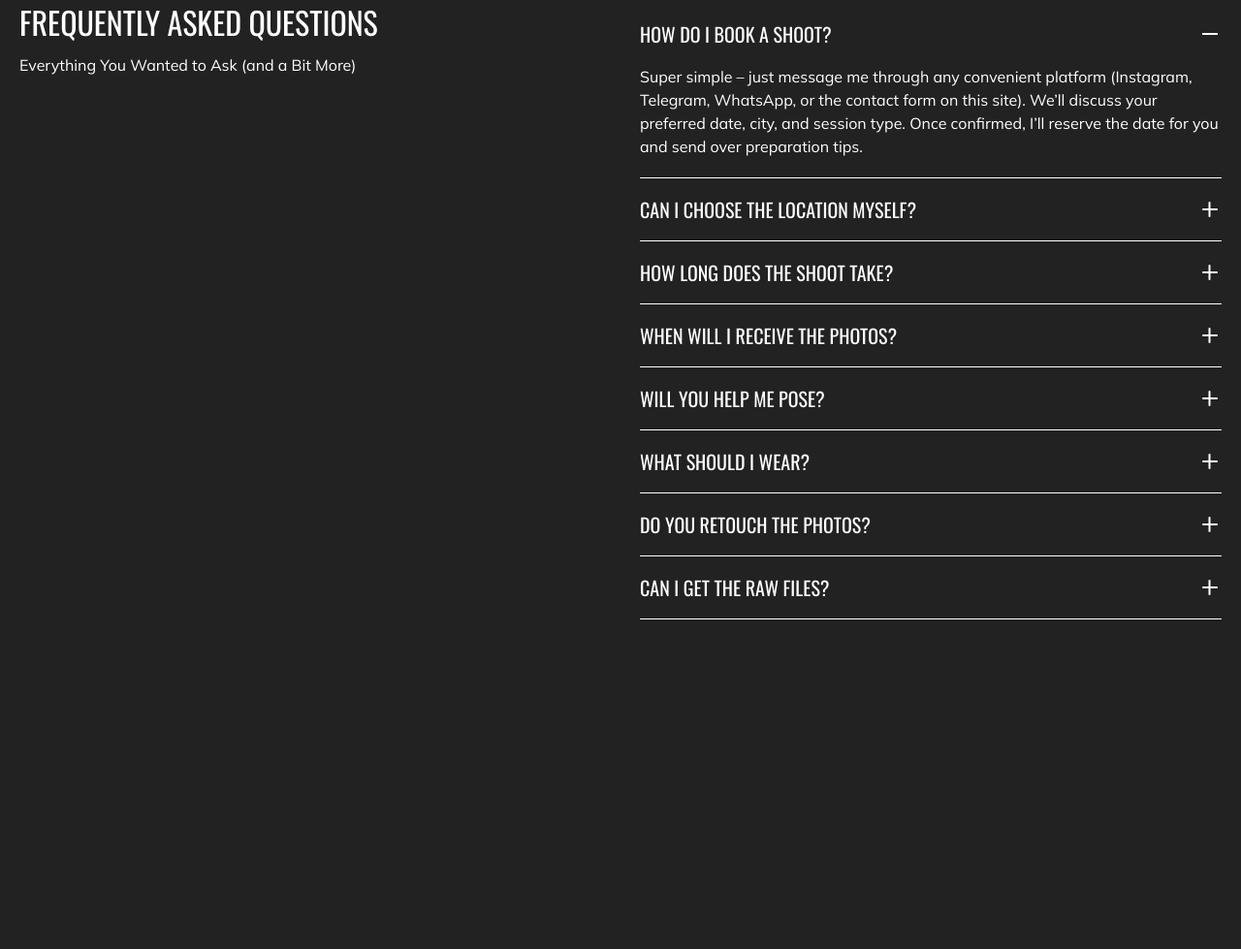
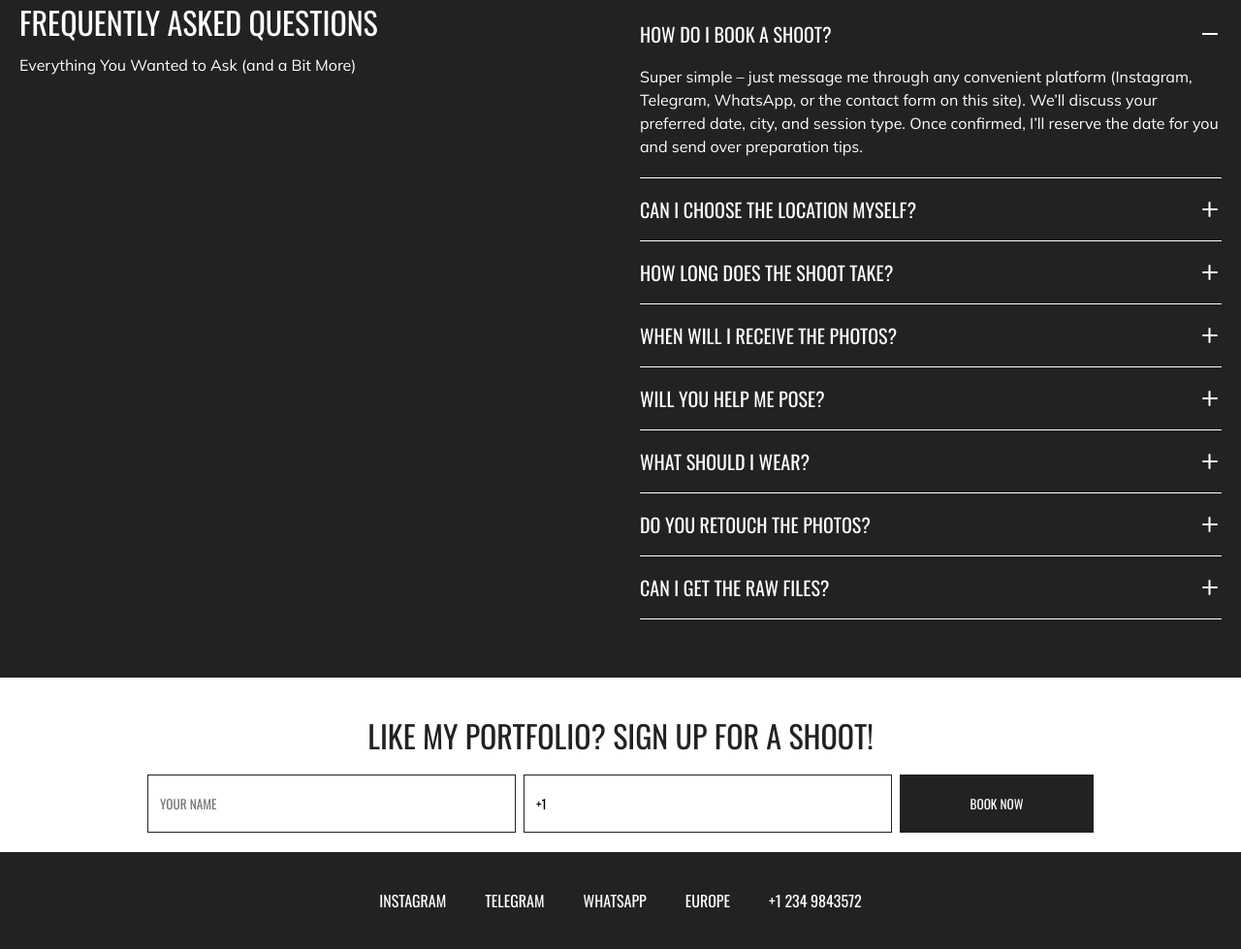
Before and after one commit to thisvolwebnik/portfolio, a website built with Vite: page index.html in a window 1280 px wide. Shown: the part 4635-5614 px from the top of the page at 97% size. Before the commit the page ends 5334 px from the top, so only its background shows below. Built offline with nearby package versions, Linux system fonts and the light colour scheme.

Commit message:
feat: add HTML markup and SCSS styles for the footer section

```diff
--- a/index.html
+++ b/index.html
@@ -4,23 +4,9 @@
     <meta charset="UTF-8" />
     <link rel="icon" type="image/svg+xml" href="/vite.svg" />
     <meta name="viewport" content="width=device-width, initial-scale=1.0" />
-    <link
-      rel="apple-touch-icon"
-      sizes="180x180"
-      href="/favicon/apple-touch-icon.png"
-    />
-    <link
-      rel="icon"
-      type="image/png"
-      sizes="32x32"
-      href="/favicon/favicon-32x32.png"
-    />
-    <link
-      rel="icon"
-      type="image/png"
-      sizes="16x16"
-      href="/favicon/favicon-16x16.png"
-    />
+    <link rel="apple-touch-icon" sizes="180x180" href="/favicon/apple-touch-icon.png" />
+    <link rel="icon" type="image/png" sizes="32x32" href="/favicon/favicon-32x32.png" />
+    <link rel="icon" type="image/png" sizes="16x16" href="/favicon/favicon-16x16.png" />
     <link rel="manifest" href="/favicon/site.webmanifest" />
     <title>Portfolio | Professional photographer</title>
   </head>
@@ -53,11 +39,7 @@
             </ul>
           </nav>
         </div>
-        <button
-          class="header__burger-menu burger-menu"
-          type="submit"
-          data-js-header-burger-button
-        >
+        <button class="header__burger-menu burger-menu" type="submit" data-js-header-burger-button>
           <span class="burger-menu__line"></span>
           <span class="burger-menu__line"></span>
         </button>
@@ -86,9 +68,7 @@
                 </dl>
               </div>
               <h1 class="hero__title">Professional photographer</h1>
-              <p class="hero__subtitle h3">
-                Capture the Moment. Tell Your Story.
-              </p>
+              <p class="hero__subtitle h3">Capture the Moment. Tell Your Story.</p>
               <a class="hero__scroll-down hidden-mobile" href="#">
                 <span>Scroll down</span>
                 <span class="icon icon--arrow-down"></span>
@@ -112,8 +92,7 @@
                 loading="lazy"
               />
               <p class="hero__description">
-                Hi! I’m Vera, a photographer. For me, photography is more than
-                just an image.
+                Hi! I’m Vera, a photographer. For me, photography is more than just an image.
               </p>
             </div>
           </div>
@@ -135,10 +114,9 @@
                 <h2 class="about__card-title">About me</h2>
                 <div class="about__card-description">
                   <p>
-                    Hi! I’m Vera, a photographer with 5 years of experience. For
-                    me, photography is more than just an image. It’s a way to
-                    feel the moment, capture the atmosphere, and freeze time. I
-                    work with people, stories, and emotions.
+                    Hi! I’m Vera, a photographer with 5 years of experience. For me, photography is
+                    more than just an image. It’s a way to feel the moment, capture the atmosphere,
+                    and freeze time. I work with people, stories, and emotions.
                   </p>
                 </div>
               </div>
@@ -154,10 +132,9 @@
               />
               <div class="about__card-description">
                 <p>
-                  I shoot all across Europe. I love natural light, genuine
-                  emotions, and beautiful details. Each shot is a small piece of
-                  art. My goal is to create timeless images that tell your
-                  unique story.
+                  I shoot all across Europe. I love natural light, genuine emotions, and beautiful
+                  details. Each shot is a small piece of art. My goal is to create timeless images
+                  that tell your unique story.
                 </p>
               </div>
             </div>
@@ -328,8 +305,8 @@
             <h2 class="pricing__title">Packages & Pricing</h2>
             <div class="pricing__description">
               <p>
-                Choose the package that suits your story. All options are
-                customizable to your needs.
+                Choose the package that suits your story. All options are customizable to your
+                needs.
               </p>
             </div>
           </header>
@@ -352,11 +329,7 @@
                     <div class="card__description">
                       <p>For short sessions and quick results</p>
                     </div>
-                    <button
-                      class="card__button button"
-                      type="button"
-                      data-js-pricing-button
-                    >
+                    <button class="card__button button" type="button" data-js-pricing-button>
                       Book now
                     </button>
                   </div>
@@ -381,11 +354,7 @@
                     <div class="card__description">
                       <p>Perfect for couples, portraits, or lifestyle</p>
                     </div>
-                    <button
-                      class="card__button button"
-                      type="button"
-                      data-js-pricing-button
-                    >
+                    <button class="card__button button" type="button" data-js-pricing-button>
                       Book now
                     </button>
                   </div>
@@ -402,9 +371,7 @@
                       <li class="card__item">Online gallery + backup link</li>
                       <li class="card__item">Custom route planning</li>
                       <li class="card__item">Moodboard and styling help</li>
-                      <li class="card__item">
-                        Includes breaks and travel time
-                      </li>
+                      <li class="card__item">Includes breaks and travel time</li>
                       <li class="card__item">Delivery within 14 days</li>
                     </ul>
                     <p class="card__price h4">€450</p>
@@ -413,11 +380,7 @@
                     <div class="card__description">
                       <p>For when you want to capture everything</p>
                     </div>
-                    <button
-                      class="card__button button"
-                      type="button"
-                      data-js-pricing-button
-                    >
+                    <button class="card__button button" type="button" data-js-pricing-button>
                       Book now
                     </button>
                   </div>
@@ -430,9 +393,7 @@
                     <ul class="card__list">
                       <li class="card__item">Up to 8 hours of shooting</li>
                       <li class="card__item">All key moments covered</li>
-                      <li class="card__item">
-                        250+ artistically edited photos
-                      </li>
+                      <li class="card__item">250+ artistically edited photos</li>
                       <li class="card__item">Custom timeline planning</li>
                       <li class="card__item">Online gallery + USB drive</li>
                       <li class="card__item">Delivery within 21 days</li>
@@ -445,11 +406,7 @@
                     <div class="card__description">
                       <p>Full-day or partial wedding coverage</p>
                     </div>
-                    <button
-                      class="card__button button"
-                      type="button"
-                      data-js-pricing-button
-                    >
+                    <button class="card__button button" type="button" data-js-pricing-button>
                       Book now
                     </button>
                   </div>
@@ -478,19 +435,16 @@
               </button>
               <div class="accordion__content" data-js-accordion-content>
                 <p class="accordion__description">
-                  Super simple – just message me through any convenient platform
-                  (Instagram, Telegram, WhatsApp, or the contact form on this
-                  site). We’ll discuss your preferred date, city, and session
-                  type. Once confirmed, I’ll reserve the date for you and send
-                  over preparation tips.
+                  Super simple – just message me through any convenient platform (Instagram,
+                  Telegram, WhatsApp, or the contact form on this site). We’ll discuss your
+                  preferred date, city, and session type. Once confirmed, I’ll reserve the date for
+                  you and send over preparation tips.
                 </p>
               </div>
             </div>
             <div class="accordion__item" data-js-accordion-item>
               <button class="accordion__button" data-js-accordion-button>
-                <h3 class="accordion__title">
-                  Can I choose the location myself?
-                </h3>
+                <h3 class="accordion__title">Can I choose the location myself?</h3>
                 <div class="accordion__action">
                   <span class="accordion__action-line"></span>
                   <span class="accordion__action-line"></span>
@@ -498,10 +452,9 @@
               </button>
               <div class="accordion__content" data-js-accordion-content>
                 <p class="accordion__description">
-                  Absolutely! If there’s a special place you love or have in
-                  mind — I’m happy to shoot there. If you’re unsure, I can
-                  suggest beautiful spots with great lighting and atmosphere,
-                  tailored to your vision and mood.
+                  Absolutely! If there’s a special place you love or have in mind — I’m happy to
+                  shoot there. If you’re unsure, I can suggest beautiful spots with great lighting
+                  and atmosphere, tailored to your vision and mood.
                 </p>
               </div>
             </div>
@@ -515,18 +468,15 @@
               </button>
               <div class="accordion__content" data-js-accordion-content>
                 <p class="accordion__description">
-                  That depends on the package you choose. On average, sessions
-                  last from 1 to 4 hours. We’ll plan the pace and type of shoot
-                  together — from relaxed city strolls and love stories to more
-                  dynamic or editorial sessions..
+                  That depends on the package you choose. On average, sessions last from 1 to 4
+                  hours. We’ll plan the pace and type of shoot together — from relaxed city strolls
+                  and love stories to more dynamic or editorial sessions..
                 </p>
               </div>
             </div>
             <div class="accordion__item" data-js-accordion-item>
               <button class="accordion__button" data-js-accordion-button>
-                <h3 class="accordion__title">
-                  When will I receive the photos?
-                </h3>
+                <h3 class="accordion__title">When will I receive the photos?</h3>
                 <div class="accordion__action">
                   <span class="accordion__action-line"></span>
                   <span class="accordion__action-line"></span>
@@ -534,10 +484,9 @@
               </button>
               <div class="accordion__content" data-js-accordion-content>
                 <p class="accordion__description">
-                  You’ll receive your edited photos within 7–14 days. For event
-                  and wedding sessions — up to 30 days. I deliver them in a
-                  stylish online gallery, where you can download them in full
-                  quality or easily share with friends and family.
+                  You’ll receive your edited photos within 7–14 days. For event and wedding sessions
+                  — up to 30 days. I deliver them in a stylish online gallery, where you can
+                  download them in full quality or easily share with friends and family.
                 </p>
               </div>
             </div>
@@ -551,11 +500,10 @@
               </button>
               <div class="accordion__content" data-js-accordion-content>
                 <p class="accordion__description">
-                  Definitely! I’ll guide you gently throughout the session —
-                  where to look, how to move, how to relax. The goal is to make
-                  you feel comfortable and natural. My approach is relaxed, and
-                  I’ll never force awkward poses. The result? Real, expressive,
-                  and beautiful photos.
+                  Definitely! I’ll guide you gently throughout the session — where to look, how to
+                  move, how to relax. The goal is to make you feel comfortable and natural. My
+                  approach is relaxed, and I’ll never force awkward poses. The result? Real,
+                  expressive, and beautiful photos.
                 </p>
               </div>
             </div>
@@ -569,11 +517,10 @@
               </button>
               <div class="accordion__content" data-js-accordion-content>
                 <p class="accordion__description">
-                  After booking, I’ll send you a style guide with suggestions
-                  for colors, textures, and combinations. The most important
-                  thing is that you feel confident in your outfit. I’m also
-                  happy to help you coordinate looks or plan something cohesive
-                  for couples or groups.
+                  After booking, I’ll send you a style guide with suggestions for colors, textures,
+                  and combinations. The most important thing is that you feel confident in your
+                  outfit. I’m also happy to help you coordinate looks or plan something cohesive for
+                  couples or groups.
                 </p>
               </div>
             </div>
@@ -587,10 +534,9 @@
               </button>
               <div class="accordion__content" data-js-accordion-content>
                 <p class="accordion__description">
-                  Yes, all photos are color-corrected and lightly retouched. My
-                  editing style is clean and natural — no overdone filters or
-                  fake skin. Just you, at your best. Extra retouching is
-                  available upon request.
+                  Yes, all photos are color-corrected and lightly retouched. My editing style is
+                  clean and natural — no overdone filters or fake skin. Just you, at your best.
+                  Extra retouching is available upon request.
                 </p>
               </div>
             </div>
@@ -604,10 +550,9 @@
               </button>
               <div class="accordion__content">
                 <p class="accordion__description">
-                  I don’t deliver RAW files. My work includes not only shooting,
-                  but also careful selection and editing to create a complete
-                  and polished result. You’ll receive only the best images,
-                  ready for printing, sharing, or publishing.
+                  I don’t deliver RAW files. My work includes not only shooting, but also careful
+                  selection and editing to create a complete and polished result. You’ll receive
+                  only the best images, ready for printing, sharing, or publishing.
                 </p>
               </div>
             </div>
@@ -616,17 +561,10 @@
       </section>
       <div class="modal" data-js-modal>
         <div class="modal__body">
-          <h2 class="modal__title h3">
-            Like my portfolio? Sign up for a shoot!
-          </h2>
+          <h2 class="modal__title h3">Like my portfolio? Sign up for a shoot!</h2>
           <div class="modal__form">
             <label class="visually-hidden" for="name">Your Name</label>
-            <input
-              class="modal__input"
-              id="name"
-              type="text"
-              placeholder="your name"
-            />
+            <input class="modal__input" id="name" type="text" placeholder="your name" />
             <label class="visually-hidden" for="phone">Your phone number</label>
             <input class="modal__input" id="phone" type="tel" value="+1" />
             <button class="modal__button button" type="submit">book now</button>
@@ -644,7 +582,39 @@
         </div>
       </div>
     </main>
-    <footer class="footer"></footer>
+    <footer class="footer">
+      <header class="footer__header">
+        <h2 class="footer__title">Like my portfolio? Sign up for a shoot!</h2>
+        <form class="footer__form">
+          <label class="visually-hidden" for="name">Your name</label>
+          <input class="footer__input" type="text" placeholder="your name" />
+          <label class="visually-hidden" for="phone">Your phone</label>
+          <input class="footer__input" type="tel" value="+1" />
+          <button class="footer__button">book now</button>
+        </form>
+      </header>
+      <div class="footer__body">
+        <nav class="footer__menu">
+          <ul class="footer__list">
+            <li class="footer__item">
+              <a class="footer__link" href="#">instagram</a>
+            </li>
+            <li class="footer__item">
+              <a class="footer__link" href="#">telegram</a>
+            </li>
+            <li class="footer__item">
+              <a class="footer__link" href="#">whatsapp</a>
+            </li>
+            <li class="footer__item">
+              <a class="footer__link" href="#">Europe</a>
+            </li>
+            <li class="footer__item">
+              <a class="footer__link" href="tel:+12349843572">+1 234 9843572</a>
+            </li>
+          </ul>
+        </nav>
+      </div>
+    </footer>
     <script type="module" src="/src/scripts/index.js"></script>
   </body>
 </html>
--- a/src/styles/index.scss
+++ b/src/styles/index.scss
@@ -24,3 +24,4 @@
 @use "./layout/portfolio";
 @use "./layout/pricing";
 @use "./layout/questions";
+@use "./layout/footer";
--- /dev/null
+++ b/src/styles/layout/footer.scss
@@ -0,0 +1,93 @@
+@use "../abstracts/" as *;
+
+.footer {
+  &__header {
+    display: flex;
+    flex-direction: column;
+    row-gap: 20px;
+    padding-top: 40px;
+    padding-bottom: 20px;
+    text-align: center;
+    color: var(--color-dark);
+    background-color: var(--color-white);
+  }
+
+  &__form {
+    display: flex;
+    justify-content: center;
+    align-items: center;
+    column-gap: 8px;
+  }
+
+  &__input {
+    width: 100%;
+    max-width: 380px;
+    height: var(--input-height);
+    padding: 18px 12px;
+    font-family: var(--font-family-accent);
+    font-weight: 400;
+    font-style: 16px;
+    line-height: 24px;
+    text-transform: uppercase;
+    border: var(--border);
+
+    @include hover {
+      border-color: var(--color-accent);
+    }
+
+    &::placeholder {
+      font-family: var(--font-family-accent);
+      font-weight: 400;
+      font-style: 16px;
+      line-height: 24px;
+      text-transform: uppercase;
+    }
+  }
+
+  &__button {
+    width: 100%;
+    max-width: 200px;
+    height: var(--button-height);
+    font-family: var(--font-family-accent);
+    font-weight: 400;
+    font-style: 16px;
+    line-height: 24px;
+    text-transform: uppercase;
+    color: var(--color-white);
+    background-color: var(--color-dark);
+    border: none;
+
+    @include hover {
+      background-color: var(--color-accent);
+    }
+  }
+
+  &__list {
+    display: flex;
+    justify-content: center;
+    align-items: center;
+    padding-block: 20px;
+    list-style-type: none;
+  }
+
+  &__item {
+    display: flex;
+    justify-content: center;
+    align-items: center;
+    height: 60px;
+  }
+
+  &__link {
+    display: flex;
+    justify-content: center;
+    align-items: center;
+    height: 100%;
+    padding-inline: 20px;
+    font-family: var(--font-family-accent);
+    text-transform: uppercase;
+
+    @include hover {
+      color: var(--color-accent);
+    }
+  }
+}
```
Also changed, not shown: 2 other files.
